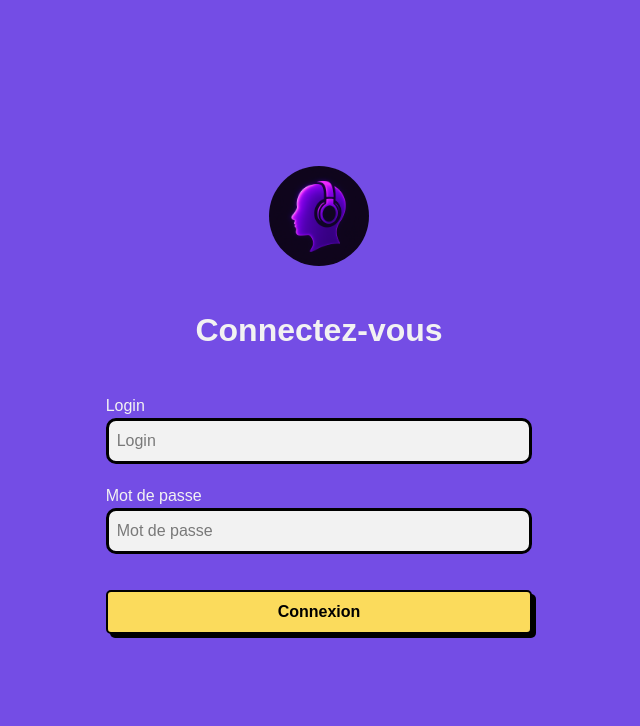
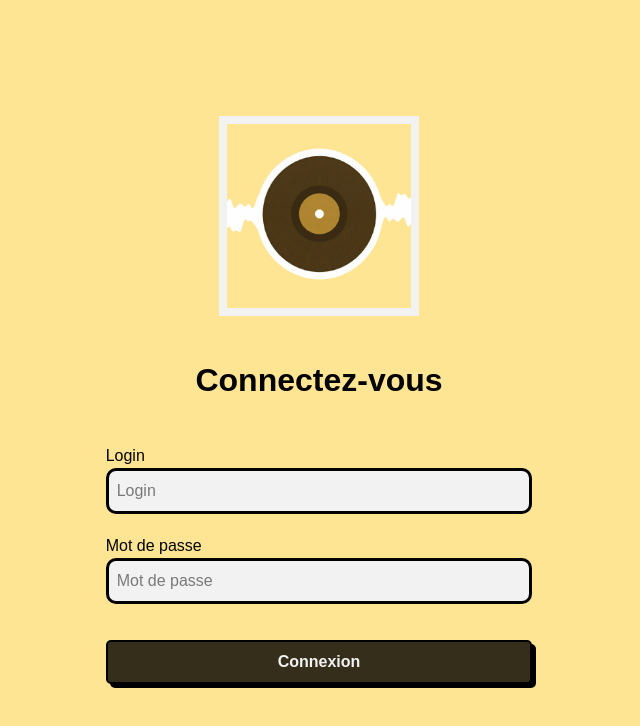
Before and after one commit to noepeutot/GIRARDIN_PEUTOT_Musiverse, a Next.js app: page / in a window 1280 px wide. Shown: the top 726 px of the page, without its empty margins (321-961 px from the left). Built offline with nearby package versions, Linux system fonts and the light colour scheme.

Commit message:
Change Login interface

```diff
--- a/src/pages/index.tsx
+++ b/src/pages/index.tsx
@@ -16,8 +16,8 @@ export default function Login() {
   const [state, formAction] = useActionState(authenticate, initialState);
 
   return (
-    <main className="bg-(--background-purple) flex min-h-screen w-full flex-col items-center justify-center gap-y-10 text-(--text-color)">
-      <Logo />
+    <main className="bg-(--background-yellow) flex min-h-screen w-full flex-col items-center justify-center gap-y-10 text-(--text-color-black)">
+      <Logo w={200} h={200} />
       <h1 className="font-bold text-[2em] text-center">Connectez-vous</h1>
       <form action={formAction} className="flex flex-col gap-4 w-1/3 min-w-[225px]">
         <div>
--- a/src/styles/globals.css
+++ b/src/styles/globals.css
@@ -2,14 +2,19 @@
 
 :root {
   --white: #F2F2F2;
+  --black: #020202;
   --brown: #342E1B;
+  --yellow: #FEE594;
 
   --background-purple: #744DE5;
+  --background-yellow: var(--yellow);
   --background-white: var(--white);
+  --text-color-black: var(--black);
   --text-color: var(--white);
   --foreground: #171717;
 
   --button-color-yellow: #FBDB5C;
+  --button-color-brown: var(--brown);
   --bg-navbar-color: var(--brown);
 }
 
--- a/src/ui/button.tsx
+++ b/src/ui/button.tsx
@@ -8,7 +8,7 @@ export default function Button({children, ...rest}: ButtonProps) {
   return (
     <button
       {...rest}
-      className='min-w-min cursor-pointer rounded-[5px] bg-(--button-color-yellow) text-[#000000] border-2 border-[#000000] px-4 py-2 mt-4 hover:opacity-80 transition-opacity font-bold shadow-[4px_4px_0px_rgb(0,0,0)]'>
+      className='min-w-min cursor-pointer rounded-[5px] bg-(--button-color-brown) text-(--text-color) border-2 border-[#000000] px-4 py-2 mt-4 hover:opacity-80 transition-opacity font-bold shadow-[4px_4px_0px_rgb(0,0,0)]'>
       {children}
     </button>
   )
--- a/src/ui/logoMusiverse.tsx
+++ b/src/ui/logoMusiverse.tsx
@@ -9,12 +9,12 @@ interface LogoProps {
 export default function Logo({w = 100, h = 20}: LogoProps) {
   return (
     <Image
-      src="/logoMusiverse.jpg"
+      src="/logoMusiverse.png"
       alt="Musiverse logo"
       width={w}
       height={h}
       priority
-      className='rounded-[50px]'
+      className='border-8 border-(--white)'
     />
 
     )
```
Also changed, not shown: public/logoMusiverse.jpg (deleted), public/logoMusiverse.png (added).
